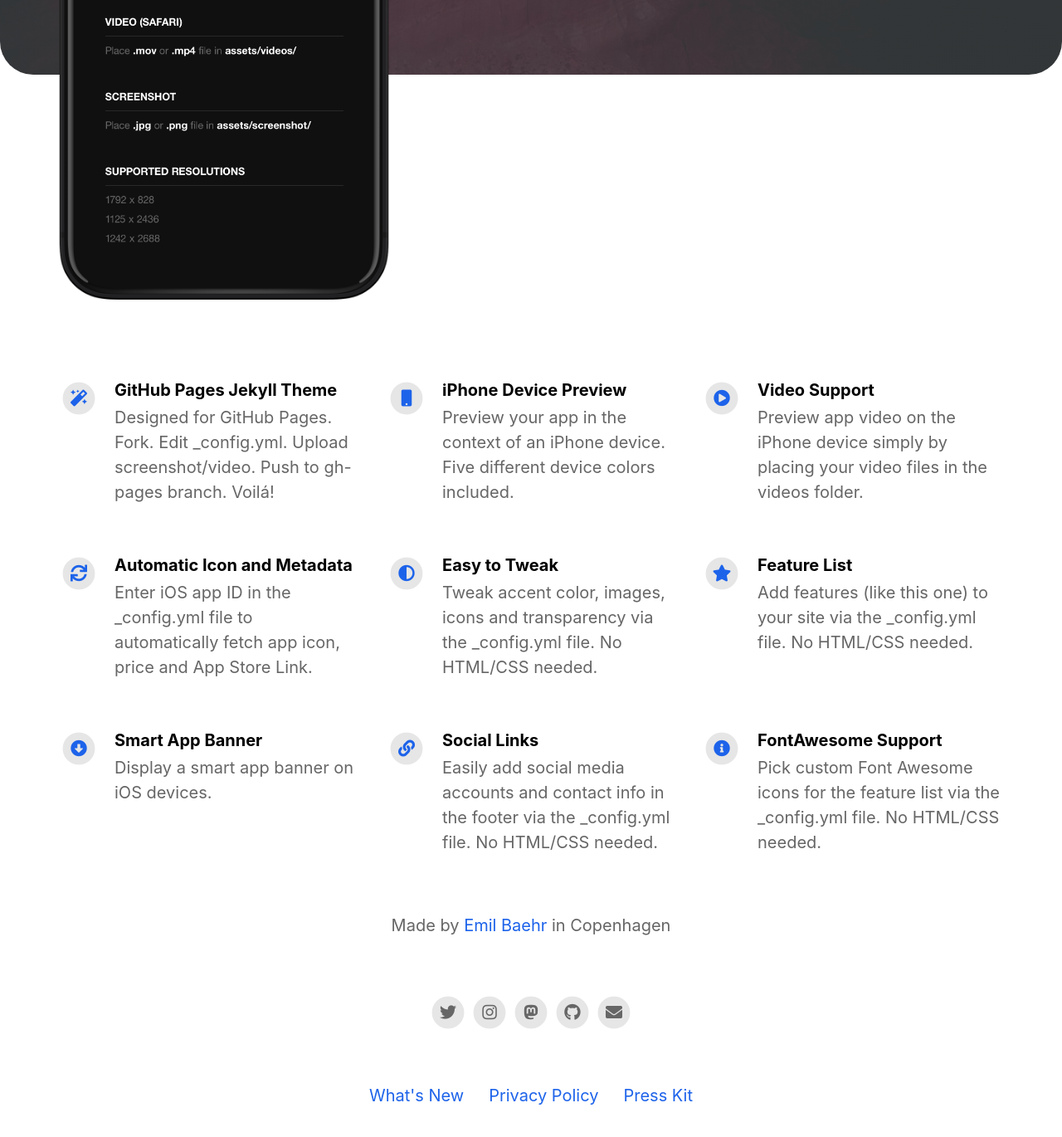
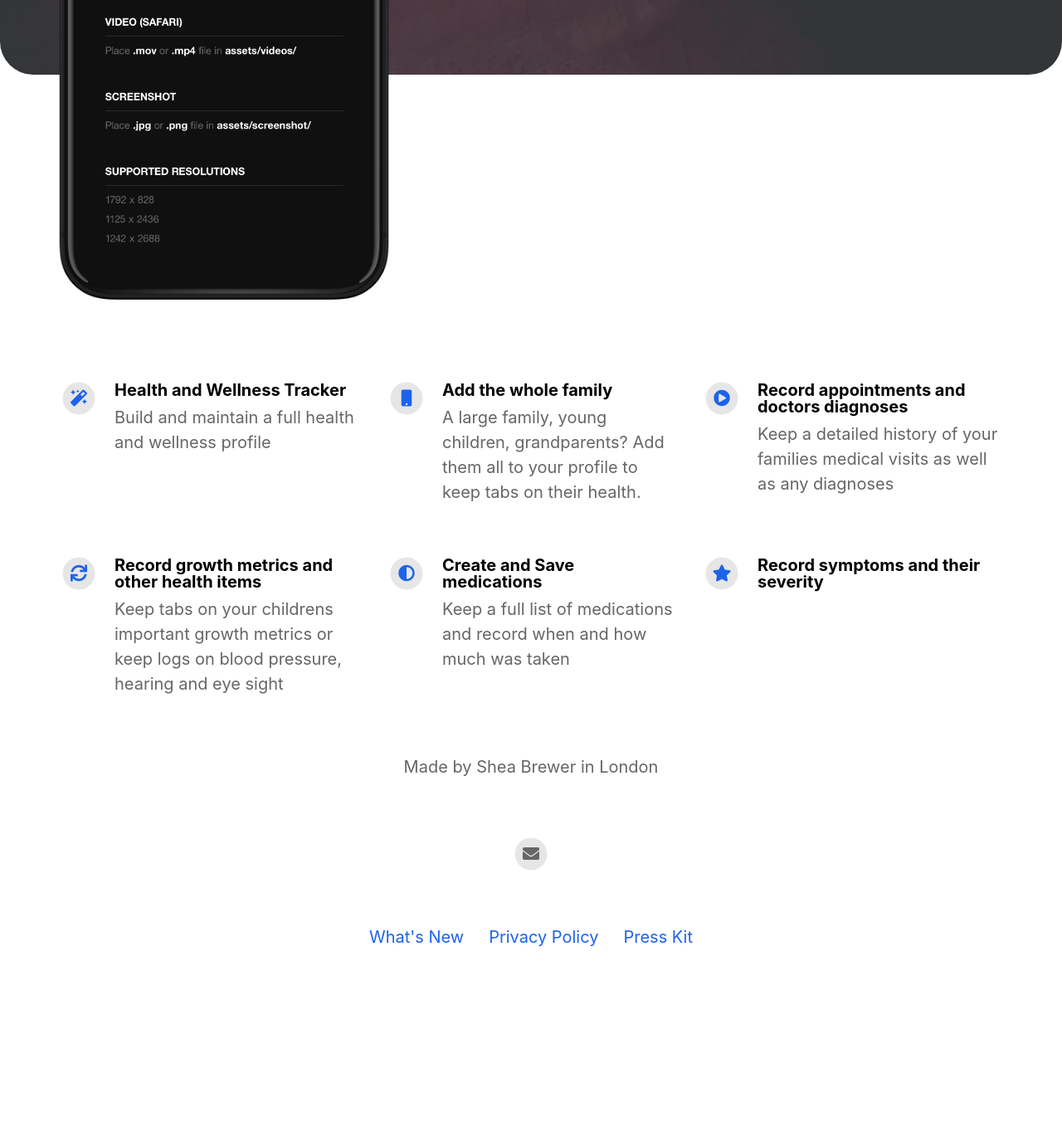
Before and after one commit to sheabrewer1986/WellBeeWebsite, a Jekyll site: the page built from index.html, in a window 1280 px wide and 1400 px high, scrolled down 624 px. Shown: the top 1370 px of the window at 83% size. Built offline with Jekyll 4.4.1, drawn with Linux system fonts in a browser that asks for light colours; nearby versions of some CDN libraries; after the commit the page ends 1833 px from its top, so only the background shows below that.

Commit message:
[Feature] Added personal information and a first version feature list

```diff
--- a/_config.yml
+++ b/_config.yml
@@ -20,59 +20,47 @@
 
 
 # Information About Yourself
-your_name                                 : Emil Baehr
-your_link                                 : https://emilbaehr.com
-your_city                                 : Copenhagen
-email_address                             : emil.baehr@gmail.com
+your_name                                 : Shea Brewer
+your_link                                 :
+your_city                                 : London
+email_address                             : shea_brewer@icloud.com
 linkedin_username                         :
 linkedin_company                          :
 facebook_username                         :
-instagram_username                        : ebaehr
-twitter_username                          : ebaehr
-github_username                           : emilbaehr
+instagram_username                        :
+twitter_username                          :
+github_username                           :
 youtube_username                          :
-mastodon_link                             : https://mastodon.social/@ebaehr
+mastodon_link                             :
 
 
 
 # Feature List                            Edit, add or remove features to be presented.
 features                                  :
 
-  - title                                 : GitHub Pages Jekyll Theme
-    description                           : Designed for GitHub Pages. Fork. Edit _config.yml. Upload screenshot/video. Push to gh-pages branch. Voilá!
+  - title                                 : Health and Wellness Tracker
+    description                           : Build and maintain a full health and wellness profile
     fontawesome_icon_name                 : magic
 
-  - title                                 : iPhone Device Preview
-    description                           : Preview your app in the context of an iPhone device. Five different device colors included.
+  - title                                 : Add the whole family
+    description                           : A large family, young children, grandparents? Add them all to your profile to keep tabs on their health.
     fontawesome_icon_name                 : mobile
 
-  - title                                 : Video Support
-    description                           : Preview app video on the iPhone device simply by placing your video files in the videos folder.
+  - title                                 : Record appointments and doctors diagnoses
+    description                           : Keep a detailed history of your families medical visits as well as any diagnoses
     fontawesome_icon_name                 : play-circle
 
-  - title                                 : Automatic Icon and Metadata
-    description                           : Enter iOS app ID in the _config.yml file to automatically fetch app icon, price and App Store Link.
+  - title                                 : Record growth metrics and other health items
+    description                           : Keep tabs on your childrens important growth metrics or keep logs on blood pressure, hearing and eye sight
     fontawesome_icon_name                 : sync
 
-  - title                                 : Easy to Tweak
-    description                           : Tweak accent color, images, icons and transparency via the _config.yml file. No HTML/CSS needed.
+  - title                                 : Create and Save medications
+    description                           : Keep a full list of medications and record when and how much was taken
     fontawesome_icon_name                 : adjust
 
-  - title                                 : Feature List
-    description                           : Add features (like this one) to your site via the _config.yml file. No HTML/CSS needed.
+  - title                                 : Record symptoms and their severity
+    description                           :
     fontawesome_icon_name                 : star
-
-  - title                                 : Smart App Banner
-    description                           : Display a smart app banner on iOS devices.
-    fontawesome_icon_name                 : arrow-alt-circle-down
-
-  - title                                 : Social Links
-    description                           : Easily add social media accounts and contact info in the footer via the _config.yml file. No HTML/CSS needed.
-    fontawesome_icon_name                 : link
-
-  - title                                 : FontAwesome Support
-    description                           : Pick custom Font Awesome icons for the feature list via the _config.yml file. No HTML/CSS needed.
-    fontawesome_icon_name                 : info-circle
 
   - title                                 : # New Feature Title
     description                           : # New Feature Description
```
